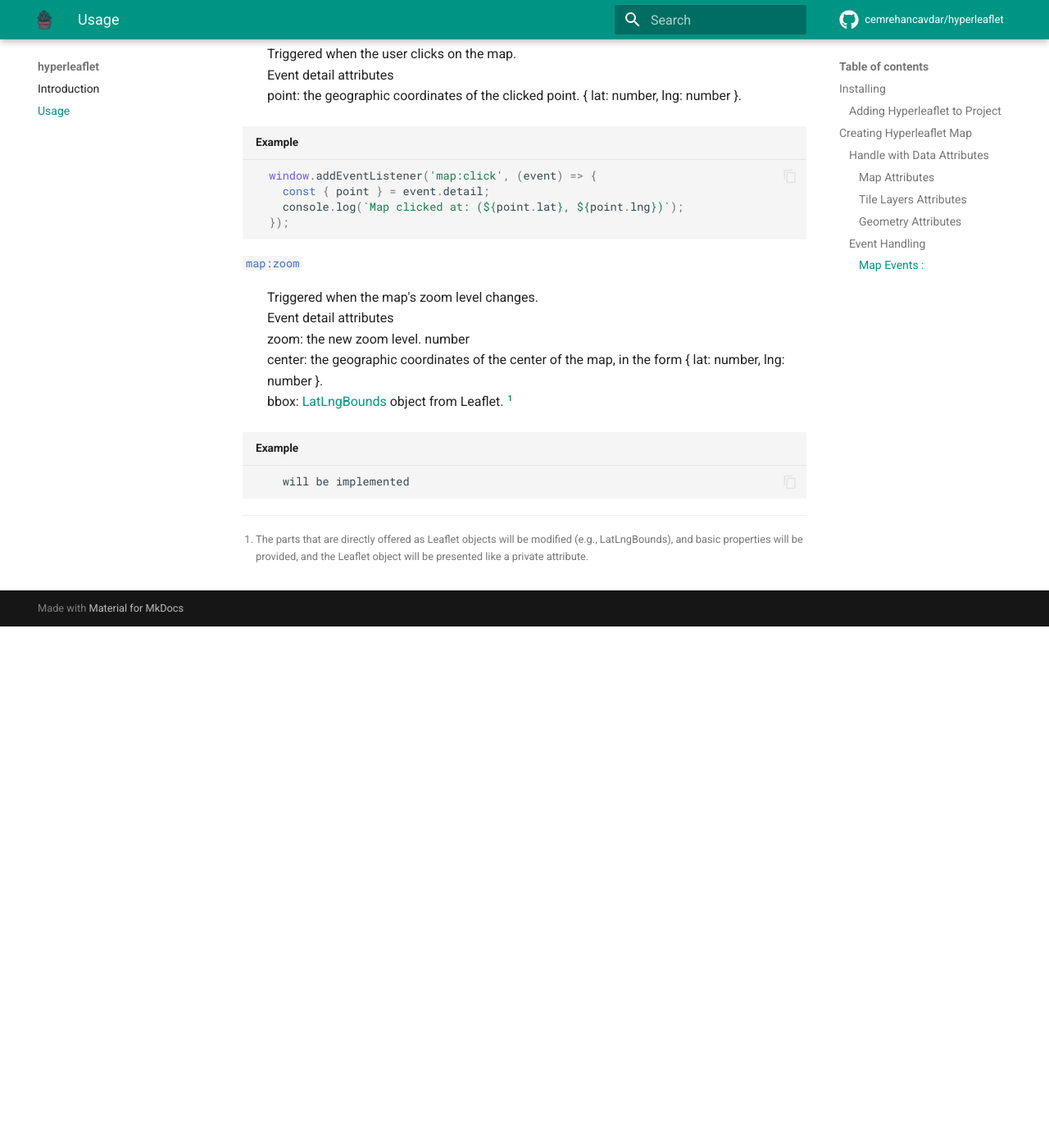
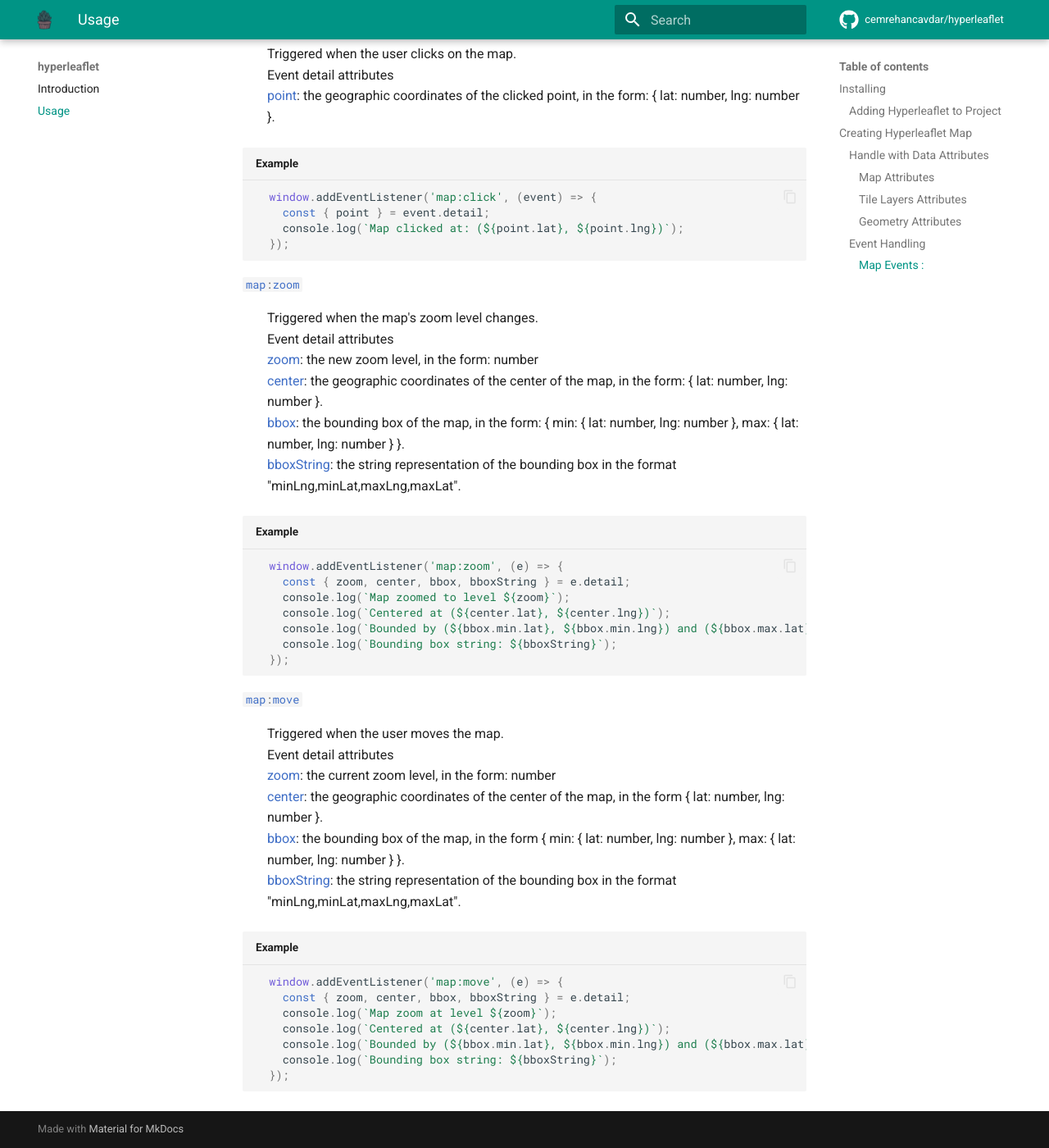
Before and after one commit to cemrehancavdar/hyperleaflet, an MkDocs documentation site: the page built from docs/docs/usage.md, in a window 1280 px wide and 1400 px high, scrolled down 5088 px. Shown: the whole window at 82% size. Built offline with MkDocs 1.6.1 and Material for MkDocs 9.7.7, drawn with Linux system fonts in a browser that asks for light colours; comment, search, counter and statistics services are not loaded; before the commit the page ends 5852 px from its top, so only the background shows below that.

Commit message:
docs: map events

````diff
--- a/docs/docs/usage.md
+++ b/docs/docs/usage.md
@@ -212,7 +212,7 @@ Valid format: array of coordinates for Point and LineString, array of arrays of
 
 : Triggered when the user clicks on the map. <br>
   Event detail attributes <br>
-  point: the geographic coordinates of the clicked point. { lat: number, lng: number }. <br>
+  <span style="color: var(--md-code-hl-keyword-color)">point</span>: the geographic coordinates of the clicked point, in the form: { lat: number, lng: number }. <br>
 
   ```js title="Example"
     window.addEventListener('map:click', (event) => {
@@ -225,13 +225,36 @@ Valid format: array of coordinates for Point and LineString, array of arrays of
 
 : Triggered when the map's zoom level changes. <br>
   Event detail attributes <br>
-  zoom: the new zoom level. number <br>
-  center: the geographic coordinates of the center of the map, in the form { lat: number, lng: number }. <br>
-  bbox: [LatLngBounds](image.png) object from Leaflet. [^1]
+  <span style="color: var(--md-code-hl-keyword-color)">zoom</span>: the new zoom level, in the form: number<br>
+  <span style="color: var(--md-code-hl-keyword-color)">center</span>: the geographic coordinates of the center of the map, in the form: { lat: number, lng: number }. <br>
+  <span style="color: var(--md-code-hl-keyword-color)">bbox</span>: the bounding box of the map, in the form: { min: { lat: number, lng: number }, max: { lat: number, lng: number } }. <br>
+  <span style="color: var(--md-code-hl-keyword-color)">bboxString</span>: the string representation of the bounding box in the format "minLng,minLat,maxLng,maxLat".
 
   ```js title="Example"
-      will be implemented
+    window.addEventListener('map:zoom', (e) => {
+      const { zoom, center, bbox, bboxString } = e.detail;
+      console.log(`Map zoomed to level ${zoom}`);
+      console.log(`Centered at (${center.lat}, ${center.lng})`);
+      console.log(`Bounded by (${bbox.min.lat}, ${bbox.min.lng}) and (${bbox.max.lat}, ${bbox.max.lng})`);
+      console.log(`Bounding box string: ${bboxString}`);
+    });
   ```
 
+`#!css map:move`
 
-[^1]: The parts that are directly offered as Leaflet objects will be modified (e.g., LatLngBounds), and basic properties will be provided, and the Leaflet object will be presented like a private attribute.
+: Triggered when the user moves the map. <br>
+  Event detail attributes <br>
+  <span style="color: var(--md-code-hl-keyword-color)">zoom</span>:  the current zoom level, in the form: number <br>
+  <span style="color: var(--md-code-hl-keyword-color)">center</span>: the geographic coordinates of the center of the map, in the form { lat: number, lng: number }. <br>
+  <span style="color: var(--md-code-hl-keyword-color)">bbox</span>: the bounding box of the map, in the form { min: { lat: number, lng: number }, max: { lat: number, lng: number } }. <br>
+  <span style="color: var(--md-code-hl-keyword-color)">bboxString</span>: the string representation of the bounding box in the format "minLng,minLat,maxLng,maxLat".
+
+  ```js title="Example"
+    window.addEventListener('map:move', (e) => {
+      const { zoom, center, bbox, bboxString } = e.detail;
+      console.log(`Map zoom at level ${zoom}`);
+      console.log(`Centered at (${center.lat}, ${center.lng})`);
+      console.log(`Bounded by (${bbox.min.lat}, ${bbox.min.lng}) and (${bbox.max.lat}, ${bbox.max.lng})`);
+      console.log(`Bounding box string: ${bboxString}`);
+    });
+  ```
````
